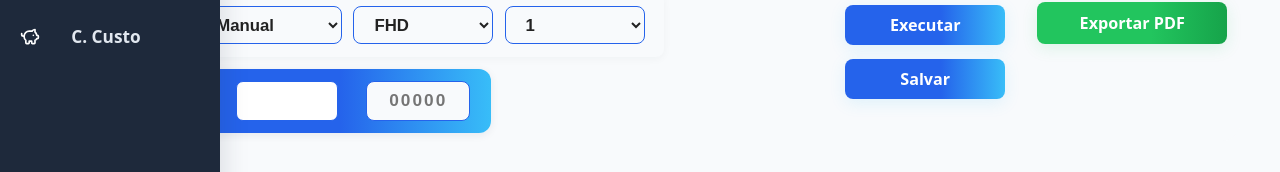
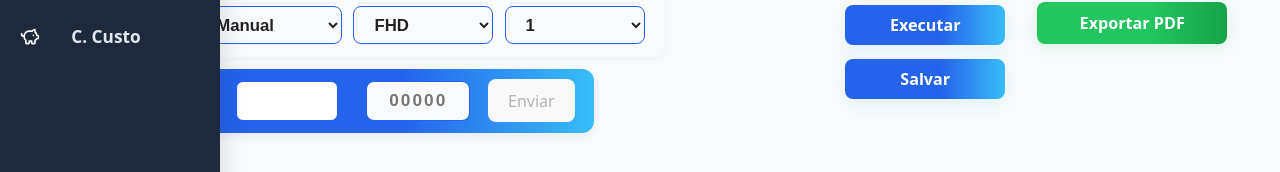
Before and after one commit to VinyChagas/Frontend, a React (Vite) app: page /validador in a window 1280 px wide. Shown: the part 199-371 px from the top of the page. Built offline with nearby package versions, Linux system fonts and the light colour scheme; no server answers.

Commit message:
Stage2.3.5.2
Ajuste para receber o captcha no front

```diff
--- a/src/pages/Validador.tsx
+++ b/src/pages/Validador.tsx
@@ -14,8 +14,34 @@ export default function Validador() {
   const [respostaCaptcha,   setRespostaCaptcha]   = useState<Record<number,string>>({});
   const [filaExecucao, setFilaExecucao] = useState<any[]>([]);
   const [planilhaImportada, setPlanilhaImportada] = useState(false);
-  const [captchaImgBase64, setCaptchaImgBase64] = useState<string | null>(null);
-  const [captchaInput, setCaptchaInput] = useState("");
+const [captchaImgBase64, setCaptchaImgBase64] = useState<string | null>(null);
+const [captchaInput, setCaptchaInput] = useState("");
+const [linhaCaptchaAtual, setLinhaCaptchaAtual] = useState<number | null>(null);
+// Captura o captcha enviado pelo backend via socket e exibe para o usuário
+useEffect(() => {
+  function handleCaptcha(data: { linha: number; imagem: string }) {
+    setCaptchaImgBase64(data.imagem);
+    setLinhaCaptchaAtual(data.linha);
+    setCaptchaInput("");
+  }
+  socket.on("captcha", handleCaptcha);
+  return () => {
+    socket.off("captcha", handleCaptcha);
+  };
+}, []);
+
+// Função para enviar a resposta do captcha para o backend via socket
+function enviarCaptchaParaBackend() {
+  if (captchaInput && linhaCaptchaAtual != null) {
+    socket.emit("captcha-resposta", {
+      linha: linhaCaptchaAtual,
+      resposta: captchaInput
+    });
+    setCaptchaImgBase64(null);
+    setCaptchaInput("");
+    setLinhaCaptchaAtual(null);
+  }
+}
   const filaExecucaoRef = useRef<any[]>([]);
   useEffect(() => { filaExecucaoRef.current = filaExecucao; }, [filaExecucao]);
 
@@ -474,8 +500,17 @@ return (
               inputMode="numeric"
               value={captchaInput}
               onChange={e => setCaptchaInput(e.target.value.replace(/\D/g, '').slice(0, 5))}
+              onKeyDown={e => { if (e.key === 'Enter') enviarCaptchaParaBackend(); }}
               placeholder="00000"
             />
+            <button
+              className="validador-captcha-btn"
+              type="button"
+              onClick={enviarCaptchaParaBackend}
+              disabled={!captchaInput || captchaInput.length !== 5}
+            >
+              Enviar
+            </button>
           </div>
         )}
       </div>
```
